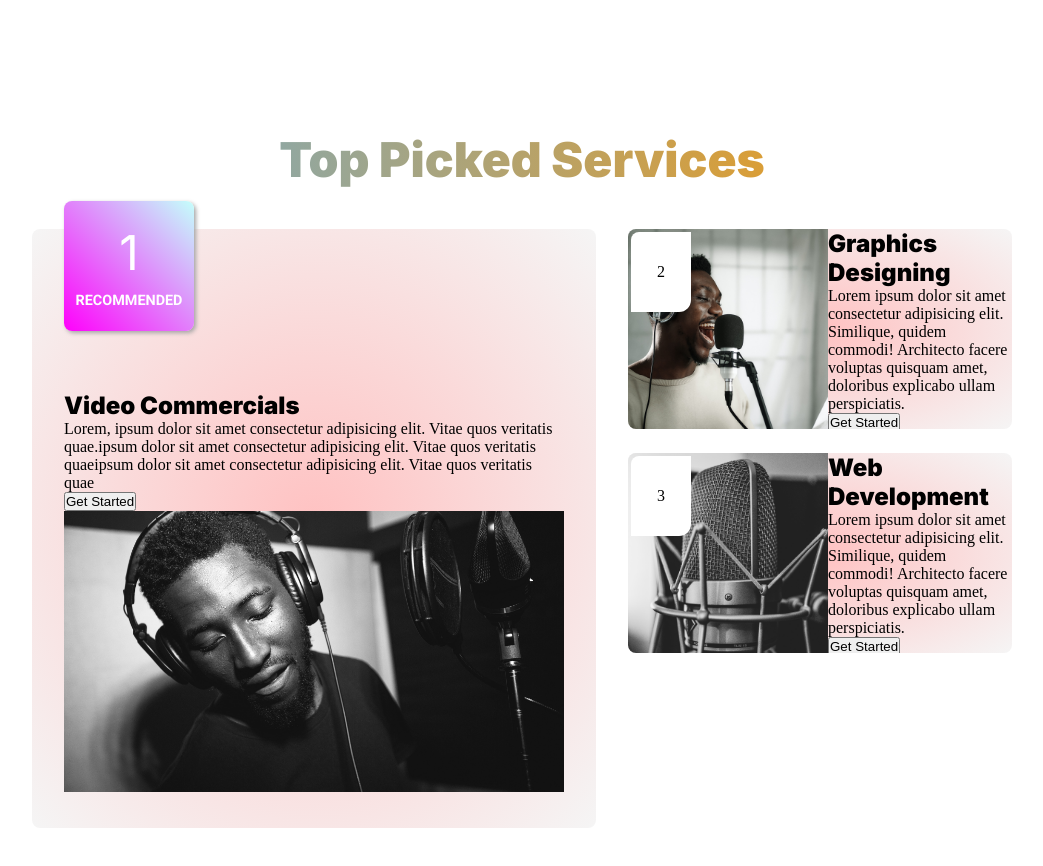
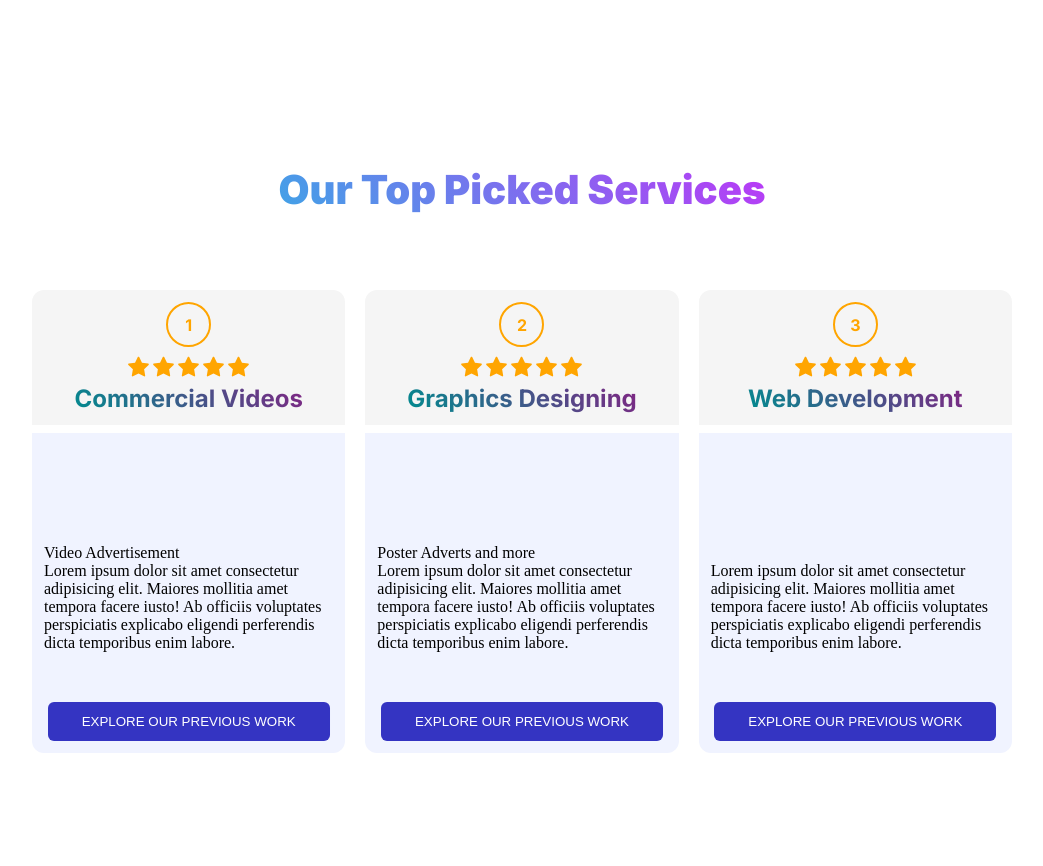
Before and after one commit to DrRichadams/first-nextjs, a Next.js app: page / in a window 1280 px wide. Shown: the part 720-1586 px from the top of the page, without its empty margins (118-1161 px from the left). Built offline with nearby package versions, Linux system fonts and the light colour scheme.

Commit message:
ReDesign of the Top picked services

```diff
--- a/components/styles/top_picked.module.css
+++ b/components/styles/top_picked.module.css
@@ -3,102 +3,95 @@
     padding: 50px 150px;
 }
 
-.header_title {
-    font-size: 3rem;
-    background: linear-gradient(90deg, rgb(108, 172, 214), rgb(255, 153, 1));
+.top_picked_title {
+    background: linear-gradient(45deg, #00dbde, #fc00ff);
     background-clip: text;
     -webkit-background-clip: text;
     -webkit-text-fill-color: transparent;
-    font-family: Inter;
+    line-height: 5rem;
+    margin-bottom: 2.5rem;
+    padding: 20px;
+    text-align: center;
+    font-family: Inter, sans-serif;
+    font-size: 2.5rem;
     font-weight: 900;
-    text-align: center;
-    margin-bottom: 2.5rem;
 }
 
-.top_services_box {
+.top_services {
     display: flex;
-    align-items: stretch;
-    justify-content: space-evenly;
-    gap: 2rem;
+    justify-content: center;
+    align-items: center;
+    gap: 20px;
 }
 
-.No1, .No2, .No3 {
-    /* background-color: #f5f5f5; */
-    background: radial-gradient(rgb(255, 193, 193), #f5f5f5);
-    padding: 2rem;
-    border-radius: 8px;
+.top_title_box,
+.bottom_details {
+    padding: 12px;
+    /* border-radius: 12px; */
 }
 
-.No2, .No3 {
+.top_title_box {
+    background-color: #f5f5f5;
+    border-radius: 12px 12px 0 0;
     display: flex;
+    flex-direction: column;
+    justify-content: center;
+    align-items: center;
+}
+.bottom_details {
+    background-color: rgb(240, 243, 255);
+    border-radius: 0 0 12px 12px;
+    margin-top: 8px;
+    height: 40vh;
     position: relative;
     overflow: hidden;
-    padding: 0;
-    height: 200px;
 }
 
-.No2_3 {
-    display: flex;
-    flex-direction: column;
-    gap: 1.5rem;
-}
-
-.top_service_details_box .badge {
-    background: linear-gradient(45deg,#FF00FB, #C4FFFB);
+.bottom_details button {
+    position: absolute;
+    bottom: 12px;
+    width: 90%;
+    left: 50%;
+    transform: translateX(-50%);
+    border: none;
     padding: 12px;
-    display: flex;
-    flex-direction: column;
-    align-items: center;
-    justify-content: space-evenly;
-    width: 130px;
-    height: 130px;
-    border-radius: 8px;
-    box-shadow: 2px 2px 4px rgb(165, 165, 165);
-    transform: translateY(-60px);
-}
-
-.top_service_details_box .badge p{
-    color: #fff;
-    font-family: Inter;
-    font-size: 3rem;
-}
-
-.top_service_details_box .badge h4{
-    text-transform: uppercase;
-    font-family: Roboto;
-    font-size: .9rem;
+    border-radius: 6px;
+    background-color: rgb(52, 52, 194);
     color: #fff;
 }
 
-.top_service_title {
-    font-family: Inter;
-    font-size: 1.5rem;
-    font-weight: 900;
-}
-
-.top_service_video_box img {
-    width: 500px;
-}
-
-/* .img_No {
-    position: relative;
-} */
-
-.img_No img {
-    /* max-width: 300px; */
-    /* width: 100%; */
-    height: 100%;
-}
-
-.img_No p {
-    background-color: #fff;
-    width: 60px;
-    height: 80px;
+.top_service_num {
+    /* background-color: red; */
+    border: 2px solid orange;
+    width: 45px;
+    height: 45px;
     display: flex;
     justify-content: center;
     align-items: center;
-    border-radius: 8px 0 12px 0;
-    position: absolute;
-    top: 3px;
-    left: 3px;
+    border-radius: 50%;
+    margin-bottom: 8px;
+    font-family: Inter;
+    font-weight: bolder;
+    color: orange;
 }
+
+.stars {
+    color: orange;
+}
+
+.nos {
+    font-family: Inter;
+    font-size: 1.5rem;
+    font-weight: bold;
+    background: linear-gradient(45deg, #008c8f, #812483);
+    background-clip: text;
+    -webkit-background-clip: text;
+    -webkit-text-fill-color: transparent;
+}
+
+.top_service_description {
+    /* background-color: red; */
+    height: 70%;
+    display: flex;
+    align-items: flex-end;
+}
--- a/components/top_picked_services.js
+++ b/components/top_picked_services.js
@@ -1,49 +1,36 @@
-import React from 'react';
+import React, {useState} from 'react';
 import styles from "./styles/top_picked.module.css";
+import { AiFillStar } from 'react-icons/ai';
 
 const TopPicked = () => {
+    const [top_services] = useState([
+        {id: 1, nos: "Commercial Videos",img: "", short_descrip: "Video Advertisement", descrip: "Lorem ipsum dolor sit amet consectetur adipisicing elit. Maiores mollitia amet tempora facere iusto! Ab officiis voluptates perspiciatis explicabo eligendi perferendis dicta temporibus enim labore."},
+        {id: 2, nos: "Graphics Designing",img: "", short_descrip: "Poster Adverts and more", descrip: "Lorem ipsum dolor sit amet consectetur adipisicing elit. Maiores mollitia amet tempora facere iusto! Ab officiis voluptates perspiciatis explicabo eligendi perferendis dicta temporibus enim labore."},
+        {id: 3, nos: "Web Development",img: "Design & Development", short_descrip: "", descrip: "Lorem ipsum dolor sit amet consectetur adipisicing elit. Maiores mollitia amet tempora facere iusto! Ab officiis voluptates perspiciatis explicabo eligendi perferendis dicta temporibus enim labore."},
+        // {id: 4, nos: "Social Media Management",img: "", short_descrip: "Facebook, Instagram, X", descrip: "Lorem ipsum dolor sit amet consectetur adipisicing elit. Maiores mollitia amet tempora facere iusto! Ab officiis voluptates perspiciatis explicabo eligendi perferendis dicta temporibus enim labore."},
+    ])
   return (
     <div className={styles.top_picked_container}>
-        <h2 className={styles.header_title}>Top Picked Services</h2>
-        <div className={styles.top_services_box}>
-            <div className={styles.No1}>
-                <div className={styles.top_service_details_box}>
-                    <div className={styles.badge}><p>1</p><h4>Recommended</h4></div>
-                    <div className={styles.actual_details}>
-                        <h3 className={styles.top_service_title}>Video Commercials</h3>
-                        <p>Lorem, ipsum dolor sit amet consectetur adipisicing elit. Vitae quos veritatis quae.ipsum dolor sit amet consectetur adipisicing elit. Vitae quos veritatis quaeipsum dolor sit amet consectetur adipisicing elit. Vitae quos veritatis quae </p>
-                        <button>Get Started</button>
+        <h2 className={styles.top_picked_title}>Our Top Picked Services</h2>
+        <div className={styles.top_services}>
+            {top_services.map((topie) => (
+                <div className={styles.top_service}>
+                    <div className={styles.top_title_box}>
+                        <div className={styles.top_service_num}>{topie.id}</div>
+                        <div className={styles.stars}>{Array(5).fill(1).map(() => (<AiFillStar size={25} />))}</div>
+                        <p className={styles.nos}>{topie.nos}</p>
+                    </div>
+                    <div className={styles.bottom_details}>
+                        <div className={styles.top_service_description}>
+                            <div>
+                                <p>{topie.short_descrip}</p>
+                                <p>{topie.descrip}</p>
+                            </div>
+                        </div>
+                        <button>EXPLORE OUR PREVIOUS WORK</button>
                     </div>
                 </div>
-                <div className={styles.top_service_video_box}>
-                    <img src="/images/img3.png" alt="" />
-                </div>
-            </div>
-            <div className={styles.No2_3}>
-
-                <div className={styles.No2}>
-                    <div className={styles.img_No}>
-                        <p>2</p>
-                        <img src="/images/img1.png" alt="" />
-                    </div>
-                    <div className={styles.details_cta}>
-                        <h3 className={styles.top_service_title}>Graphics Designing</h3>
-                        <p>Lorem ipsum dolor sit amet consectetur adipisicing elit. Similique, quidem commodi! Architecto facere voluptas quisquam amet, doloribus explicabo ullam perspiciatis.</p>
-                        <button>Get Started</button>
-                    </div>
-                </div>
-                <div className={styles.No3}>
-                    <div className={styles.img_No}>
-                        <p>3</p>
-                        <img src="/images/img2.png" alt="" />
-                    </div>
-                    <div className={styles.details_cta}>
-                        <h3 className={styles.top_service_title}>Web Development</h3>
-                        <p>Lorem ipsum dolor sit amet consectetur adipisicing elit. Similique, quidem commodi! Architecto facere voluptas quisquam amet, doloribus explicabo ullam perspiciatis.</p>
-                        <button>Get Started</button>
-                    </div>
-                </div>
-            </div>
+            ))}
         </div>
     </div>
   )
--- a/package.json
+++ b/package.json
@@ -14,6 +14,7 @@
     "next": "12.3.1",
     "react": "18.2.0",
     "react-dom": "18.2.0",
+    "react-icons": "^4.12.0",
     "react-markdown": "^8.0.3",
     "styled-components": "^6.1.0"
   },
```
Also changed, not shown: 1 other file (tests, documents, lock files or other folders).
